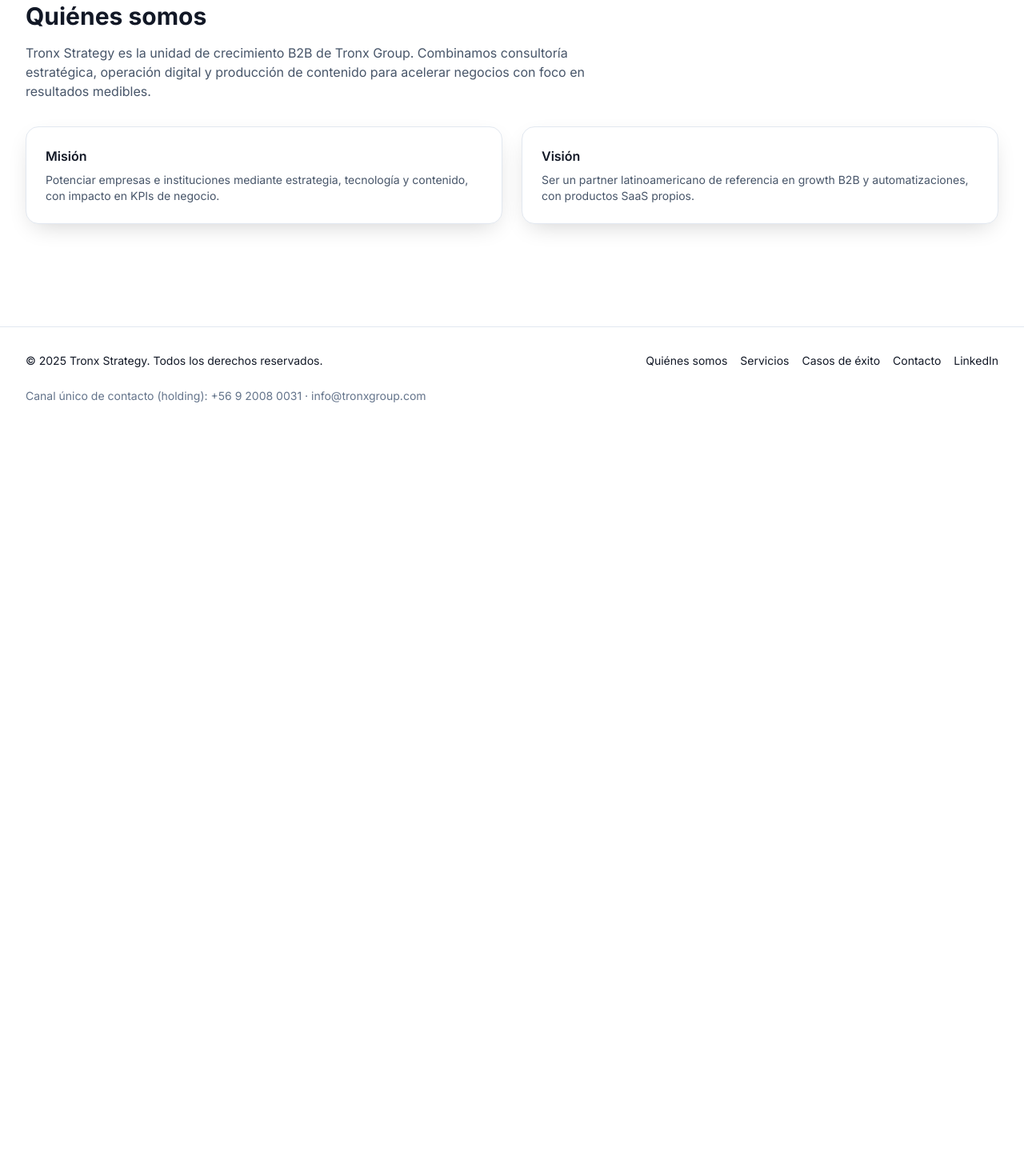
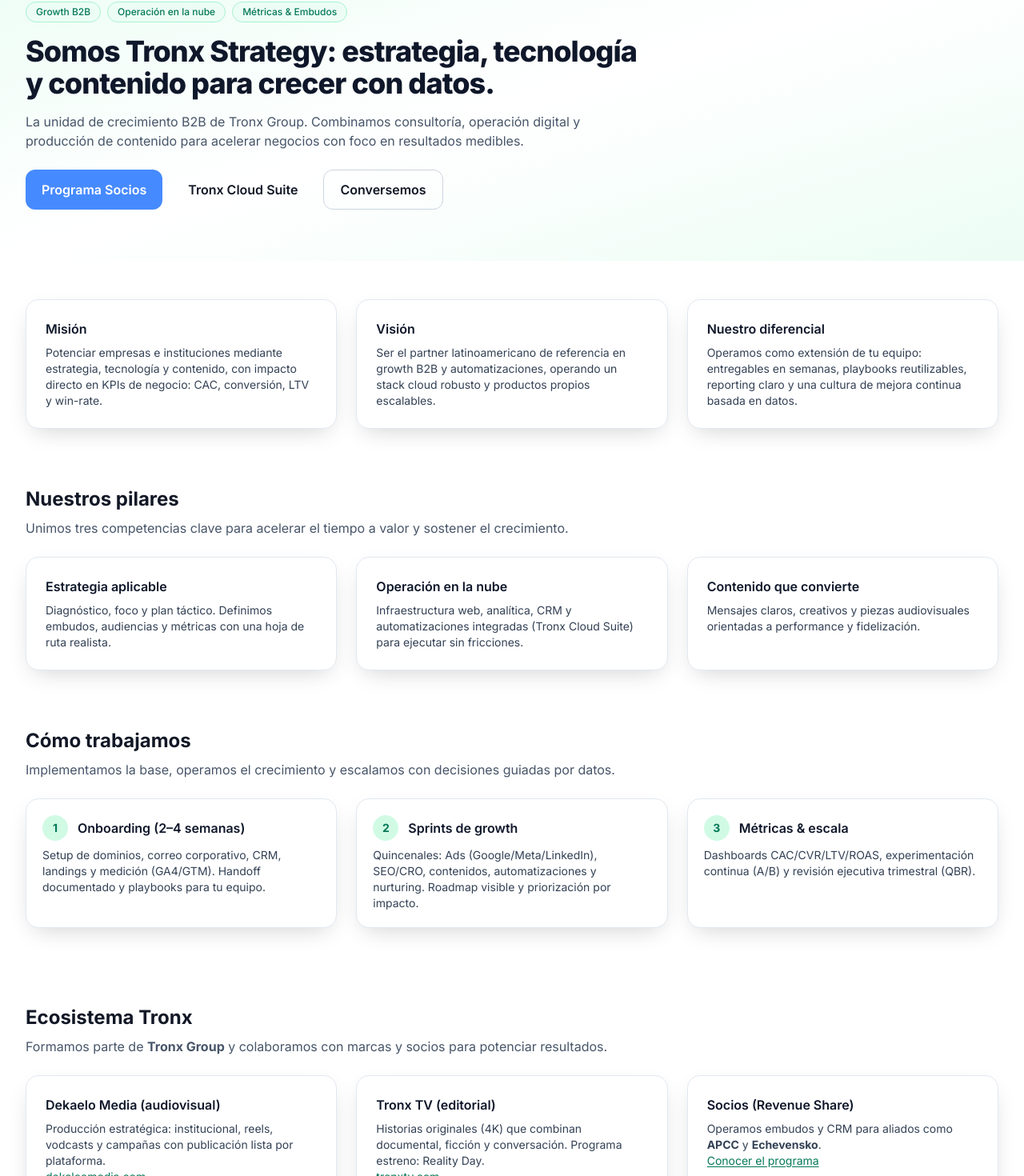
Before and after one commit to TronxGroup/Tronx-Strategy, a Next.js app: page /quienes-somos in a window 1280 px wide. Shown: the part 131-1601 px from the top of the page at 80% size. Before the commit the page ends 800 px from the top, so only its background shows below. Built offline with nearby package versions, Linux system fonts and the light colour scheme.

Commit message:
Update page.tsx

```diff
--- a/app/quienes-somos/page.tsx
+++ b/app/quienes-somos/page.tsx
@@ -1,30 +1,175 @@
-
 import Section from "@/components/Section";
 
 export const metadata = { title: "Quiénes somos – Tronx Strategy" };
 
+function Pill({ children }: { children: React.ReactNode }) {
+  return (
+    <span className="inline-flex items-center rounded-full bg-emerald-50 text-emerald-700 border border-emerald-200 px-3 py-1 text-xs font-medium">
+      {children}
+    </span>
+  );
+}
+
+function ValueCard({ title, children }: { title: string; children: React.ReactNode }) {
+  return (
+    <div className="card p-6 border border-slate-200 rounded-2xl bg-white">
+      <h4 className="font-semibold text-slate-900">{title}</h4>
+      <p className="text-sm text-slate-700 mt-2">{children}</p>
+    </div>
+  );
+}
+
+function Step({
+  num,
+  title,
+  children,
+}: {
+  num: number;
+  title: string;
+  children: React.ReactNode;
+}) {
+  return (
+    <div className="card p-5 border border-slate-200 rounded-2xl bg-white">
+      <div className="flex items-center gap-3">
+        <div className="h-8 w-8 rounded-full bg-emerald-100 text-emerald-700 flex items-center justify-center text-sm font-bold">
+          {num}
+        </div>
+        <h4 className="font-semibold text-slate-900">{title}</h4>
+      </div>
+      <p className="text-sm text-slate-700 mt-2">{children}</p>
+    </div>
+  );
+}
+
 export default function Page() {
   return (
-    <Section className="py-16">
-      <h1 className="h2">Quiénes somos</h1>
-      <p className="p-muted mt-4 max-w-3xl">
-        Tronx Strategy es la unidad de crecimiento B2B de Tronx Group. Combinamos consultoría estratégica, operación
-        digital y producción de contenido para acelerar negocios con foco en resultados medibles.
-      </p>
-      <div className="grid grid-cols-1 md:grid-cols-2 gap-6 mt-8">
-        <div className="card p-6">
-          <h4 className="font-semibold">Misión</h4>
-          <p className="text-sm text-slate-600 mt-2">
-            Potenciar empresas e instituciones mediante estrategia, tecnología y contenido, con impacto en KPIs de negocio.
+    <>
+      {/* HERO */}
+      <div className="bg-gradient-to-br from-emerald-50 via-white to-emerald-50">
+        <Section className="py-16">
+          <div className="max-w-3xl">
+            <div className="flex flex-wrap gap-2">
+              <Pill>Growth B2B</Pill>
+              <Pill>Operación en la nube</Pill>
+              <Pill>Métricas & Embudos</Pill>
+            </div>
+            <h1 className="mt-4 text-3xl md:text-4xl font-extrabold tracking-tight text-slate-900">
+              Somos Tronx Strategy: estrategia, tecnología y contenido para crecer con datos.
+            </h1>
+            <p className="p-muted mt-4">
+              La unidad de crecimiento B2B de Tronx Group. Combinamos consultoría, operación digital
+              y producción de contenido para acelerar negocios con foco en resultados medibles.
+            </p>
+            <div className="mt-6 flex flex-wrap gap-3">
+              <a href="/servicios/programa-socios" className="btn btn-primary">Programa Socios</a>
+              <a href="/servicios/tronx-cloud" className="btn btn-secondary">Tronx Cloud Suite</a>
+              <a href="/contacto" className="btn btn-ghost">Conversemos</a>
+            </div>
+          </div>
+        </Section>
+      </div>
+
+      {/* MISIÓN / VISIÓN / DIFERENCIADORES */}
+      <Section className="py-12">
+        <div className="grid grid-cols-1 md:grid-cols-3 gap-6">
+          <ValueCard title="Misión">
+            Potenciar empresas e instituciones mediante estrategia, tecnología y contenido,
+            con impacto directo en KPIs de negocio: CAC, conversión, LTV y win-rate.
+          </ValueCard>
+          <ValueCard title="Visión">
+            Ser el partner latinoamericano de referencia en growth B2B y automatizaciones,
+            operando un stack cloud robusto y productos propios escalables.
+          </ValueCard>
+          <ValueCard title="Nuestro diferencial">
+            Operamos como extensión de tu equipo: entregables en semanas, playbooks reutilizables,
+            reporting claro y una cultura de mejora continua basada en datos.
+          </ValueCard>
+        </div>
+      </Section>
+
+      {/* PILARES */}
+      <Section className="py-6">
+        <h2 className="h3">Nuestros pilares</h2>
+        <p className="p-muted mt-2 max-w-3xl">
+          Unimos tres competencias clave para acelerar el tiempo a valor y sostener el crecimiento.
+        </p>
+
+        <div className="grid grid-cols-1 md:grid-cols-3 gap-6 mt-6">
+          <ValueCard title="Estrategia aplicable">
+            Diagnóstico, foco y plan táctico. Definimos embudos, audiencias y métricas con una hoja de ruta realista.
+          </ValueCard>
+          <ValueCard title="Operación en la nube">
+            Infraestructura web, analítica, CRM y automatizaciones integradas (Tronx Cloud Suite) para ejecutar sin fricciones.
+          </ValueCard>
+          <ValueCard title="Contenido que convierte">
+            Mensajes claros, creativos y piezas audiovisuales orientadas a performance y fidelización.
+          </ValueCard>
+        </div>
+      </Section>
+
+      {/* CÓMO TRABAJAMOS */}
+      <Section className="py-12">
+        <h2 className="h3">Cómo trabajamos</h2>
+        <p className="p-muted mt-2 max-w-3xl">
+          Implementamos la base, operamos el crecimiento y escalamos con decisiones guiadas por datos.
+        </p>
+
+        <div className="grid grid-cols-1 md:grid-cols-3 gap-6 mt-6">
+          <Step num={1} title="Onboarding (2–4 semanas)">
+            Setup de dominios, correo corporativo, CRM, landings y medición (GA4/GTM). Handoff documentado y
+            playbooks para tu equipo.
+          </Step>
+          <Step num={2} title="Sprints de growth">
+            Quincenales: Ads (Google/Meta/LinkedIn), SEO/CRO, contenidos, automatizaciones y nurturing.
+            Roadmap visible y priorización por impacto.
+          </Step>
+          <Step num={3} title="Métricas & escala">
+            Dashboards CAC/CVR/LTV/ROAS, experimentación continua (A/B) y revisión ejecutiva trimestral (QBR).
+          </Step>
+        </div>
+      </Section>
+
+      {/* ECOSISTEMA TRONX */}
+      <Section className="py-12">
+        <h2 className="h3">Ecosistema Tronx</h2>
+        <p className="p-muted mt-2 max-w-3xl">
+          Formamos parte de <strong>Tronx Group</strong> y colaboramos con marcas y socios para potenciar resultados.
+        </p>
+
+        <div className="grid grid-cols-1 md:grid-cols-3 gap-6 mt-6">
+          <ValueCard title="Dekaelo Media (audiovisual)">
+            Producción estratégica: institucional, reels, vodcasts y campañas con publicación lista por plataforma.
+            <br />
+            <a className="text-emerald-700 underline underline-offset-2" href="https://dekaleomedia.com" target="_blank">dekaleomedia.com</a>
+          </ValueCard>
+          <ValueCard title="Tronx TV (editorial)">
+            Historias originales (4K) que combinan documental, ficción y conversación. Programa estreno: Reality Day.
+            <br />
+            <a className="text-emerald-700 underline underline-offset-2" href="https://tronxtv.com" target="_blank">tronxtv.com</a>
+          </ValueCard>
+          <ValueCard title="Socios (Revenue Share)">
+            Operamos embudos y CRM para aliados como <strong>APCC</strong> y <strong>Echevensko</strong>.
+            <br />
+            <a className="text-emerald-700 underline underline-offset-2" href="/servicios/programa-socios">Conocer el programa</a>
+          </ValueCard>
+        </div>
+      </Section>
+
+      {/* CTA FINAL */}
+      <Section className="py-12">
+        <div className="card p-6 border border-slate-200 rounded-2xl bg-white">
+          <h3 className="text-xl font-bold text-slate-900">Listos para impulsar tu crecimiento B2B</h3>
+          <p className="text-sm text-slate-700 mt-2">
+            Si tu oferta calza, partimos con <strong>Programa Socios</strong>. ¿Necesitas base tecnológica sólida?
+            Activamos <strong>Tronx Cloud Suite</strong>.
           </p>
+          <div className="mt-4 flex flex-col sm:flex-row gap-3">
+            <a href="/servicios/programa-socios" className="btn btn-primary">Programa Socios</a>
+            <a href="/servicios/tronx-cloud" className="btn btn-secondary">Tronx Cloud Suite</a>
+            <a href="/contacto" className="btn btn-ghost">Hablar con un especialista</a>
+          </div>
         </div>
-        <div className="card p-6">
-          <h4 className="font-semibold">Visión</h4>
-          <p className="text-sm text-slate-600 mt-2">
-            Ser un partner latinoamericano de referencia en growth B2B y automatizaciones, con productos SaaS propios.
-          </p>
-        </div>
-      </div>
-    </Section>
+      </Section>
+    </>
   );
 }
```
